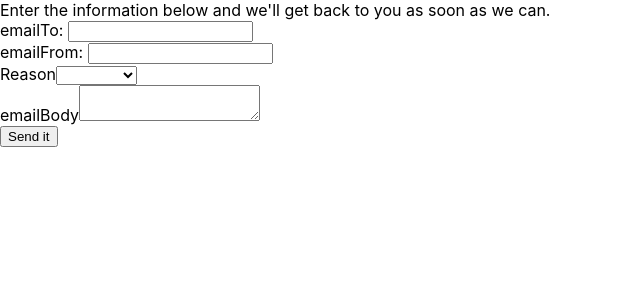
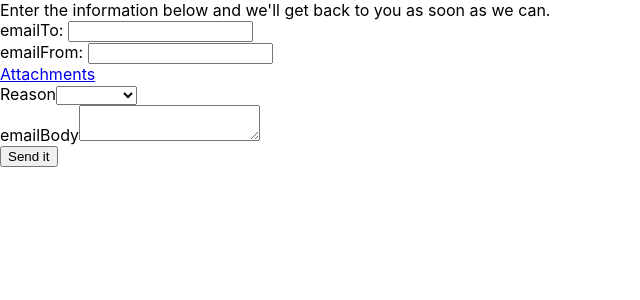
Before and after one commit to acmhack/hackmail, a React (Create React App) app in the folder hackmail-app/: page / in a window 1280 px wide. Shown: the top 300 px of the page, without its empty margins (0-640 px from the left). Built offline with nearby package versions, Linux system fonts and the light colour scheme.

Commit message:
initialize jank skeleton button

```diff
--- /dev/null
+++ b/hackmail-app/src/components/common/Button.tsx
@@ -0,0 +1,16 @@
+import React from "react";
+
+interface IButtonProps {
+  link: string;
+  children: string;
+}
+
+export default ({ link, children }: IButtonProps) => {
+  return (
+    <div>
+      <a target="_blank" href={link}>
+        {children}
+      </a>
+    </div>
+  );
+};
--- a/hackmail-app/src/components/section/EmailForm.tsx
+++ b/hackmail-app/src/components/section/EmailForm.tsx
@@ -1,6 +1,7 @@
 import * as React from "react";
 import { Form } from "../common/Form";
 import { Field } from "../common/Field";
+import Button from "../common/Button"; // TODO: Fix
 
 export const EmailForm: React.FC = () => {
   return (
@@ -14,6 +15,7 @@ export const EmailForm: React.FC = () => {
           </div>
           <Field id="emailTo" label="emailTo: " />
           <Field id="emailFrom" label="emailFrom: " />
+          <Button link="TODO">Attachments</Button>
           <Field
             id="reason"
             label="Reason"
```
